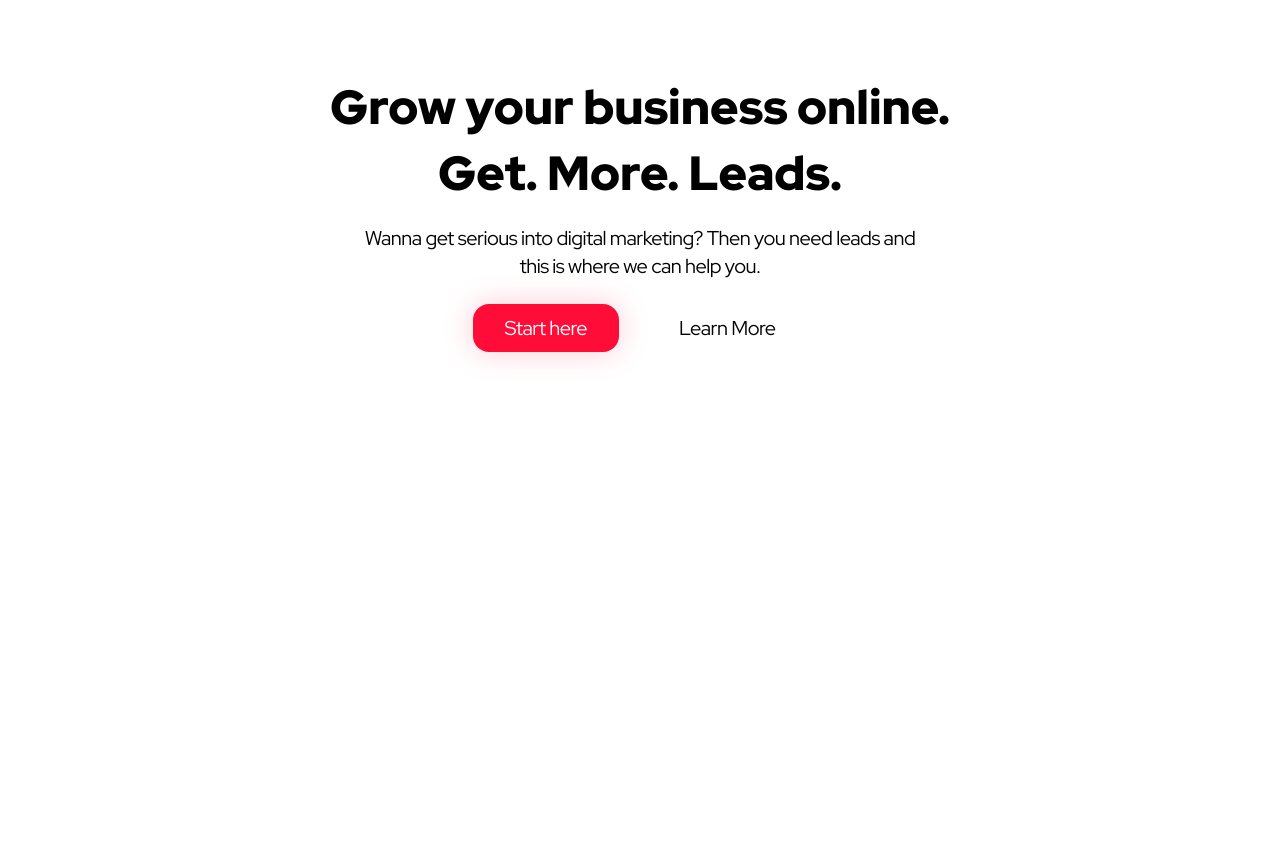
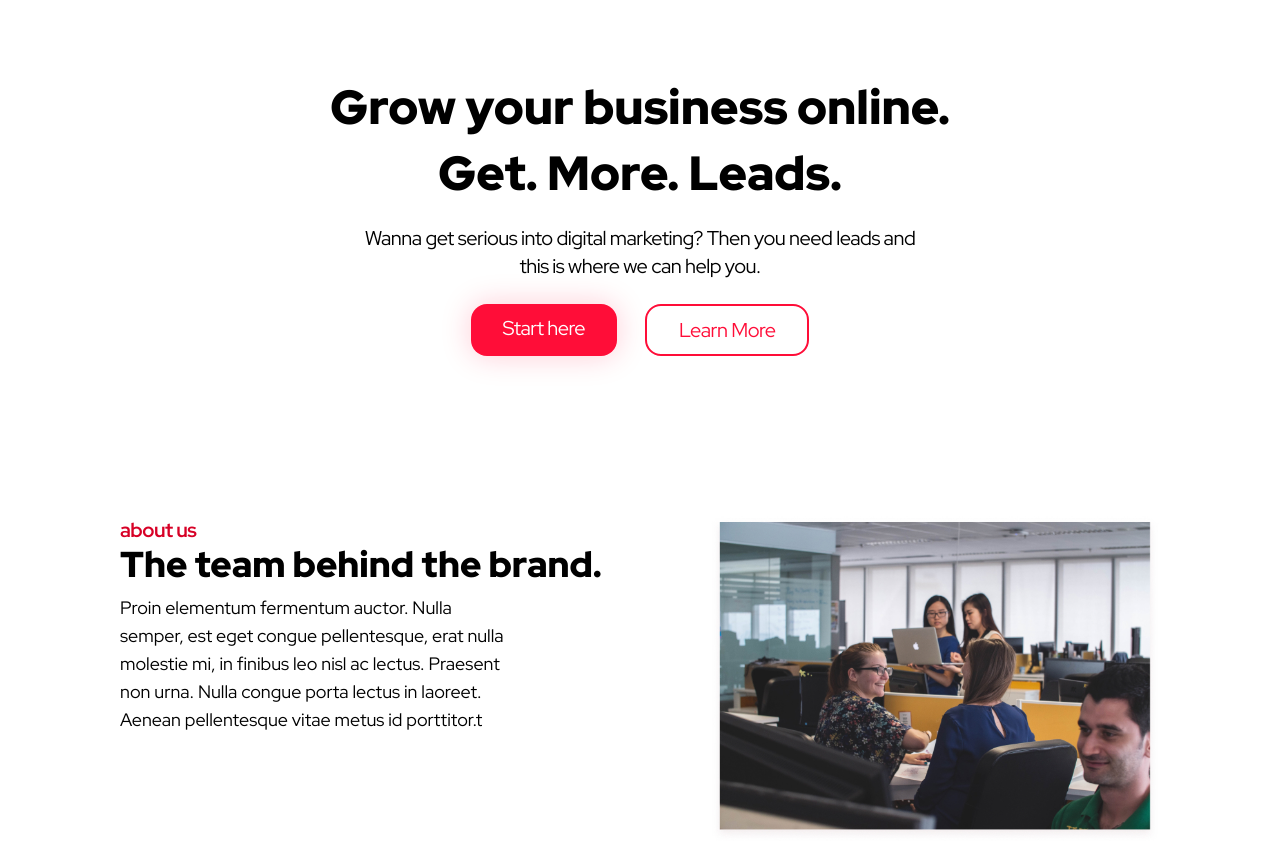
Before and after one commit to Andrsand/TAILWIND, a website: page index.html in a window 1280 px wide. Shown: the part 83-926 px from the top of the page. Before the commit the page ends 800 px from the top, so only its background shows below. Drawn offline with Linux system fonts and the light colour scheme.

Commit message:
Adding text and images, as well as their styling.

```diff
--- a/index.html
+++ b/index.html
@@ -53,13 +53,31 @@
                     <p class="text-xl tracking-tight text-center max-w-xl mx-auto mt-[18px] md:text-lg md:mt-4 sm:mt-2
                     sm:text-base">Wanna get serious into digital marketing? Then you need leads and this is where we can help you.</p>
 
-                    <div class="flex justify-center gap-7">
+                    <div class="flex justify-center gap-7 sm:flex-col sm:gap-0 sm:mt-4">
                         <a href="#" class="inline-block mt-6 py-[10px] px-8 shadow-customred bg-lightred
-                        rounded-2xl text-white text-xl tracking-tight ">Start here</a>
-                        <a href="#" class="inline-block mt-6 py-[10px] px-8 rounded-2xl text-lightred text-xl tracking-tight border-2 border-lightred">Learn More</a>
+                        rounded-2xl text-white text-xl tracking-tight sm:text-center sm:mt-4 sm:text-base">Start here</a>
+                        <a href="#" class="inline-block mt-6 py-[10px] px-8 rounded-2xl text-lightred
+                        text-xl tracking-tight border-2 border-lightred sm:text-center sm:mt-4">Learn More</a>
                     </div>
             </div>
 
+        </section>
+        <section id="about">
+            <div class="container">
+            <!-- <div class=""> -->
+                <div class="flex justify-between mt-40">
+                    <div class="flex flex-col w-1/2">
+                        <div class="text-darkred font-bold text-xl tracking-tight">about us</div>
+                        <h2 class="mt=[2px] text-4xl font-black">The team behind the brand.</h2>
+                        <p class="mt-[10px] max-w-sm text-lg">Proin elementum fermentum auctor. Nulla semper, est eget congue pellentesque, erat nulla molestie mi, in finibus leo
+                        nisl ac lectus. Praesent non urna. Nulla congue porta lectus in laoreet. Aenean pellentesque vitae metus id porttitor.t</p>
+                    </div>
+
+                    <div class="flex flex-col w-[450px]">
+                        <img src="./img/about.jpg" alt="about">
+                    </div>
+                </div>
+            </div>
         </section>
     </main>
 
```
Also changed, not shown: css/main.css, img/about.jpg (added).
